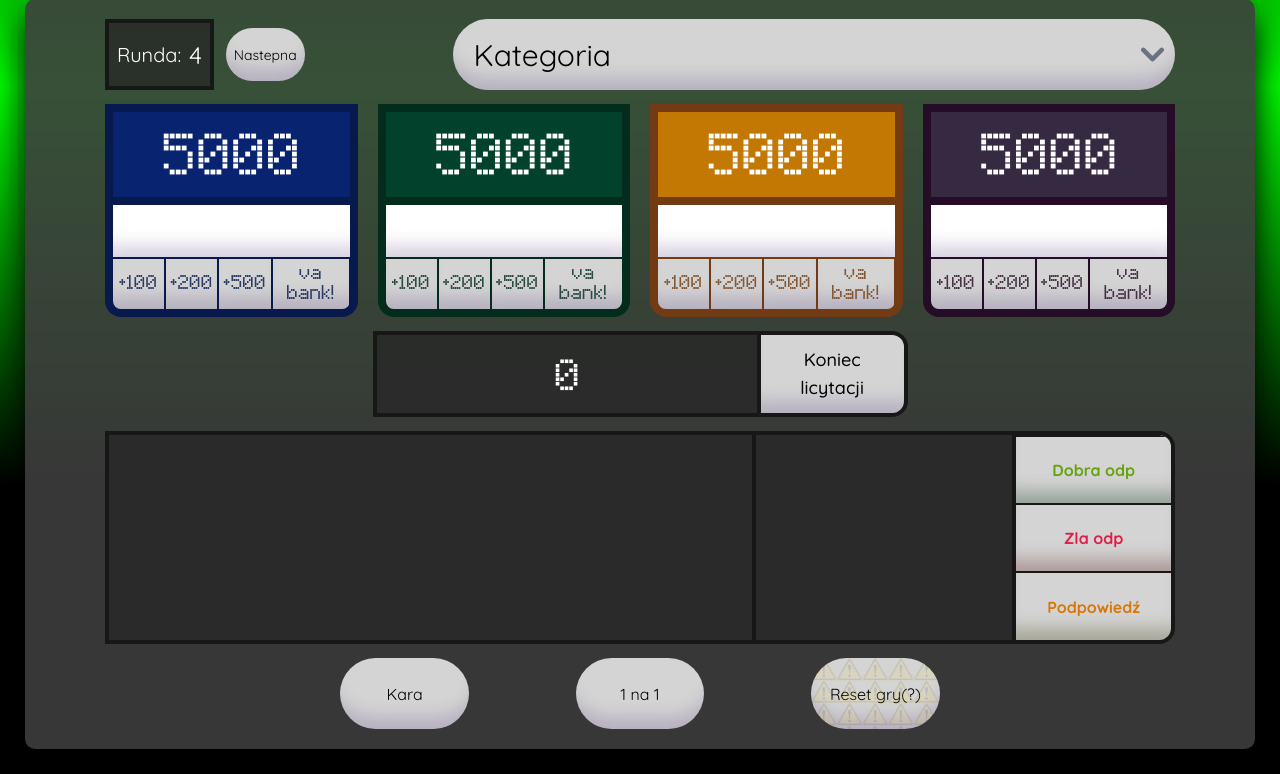
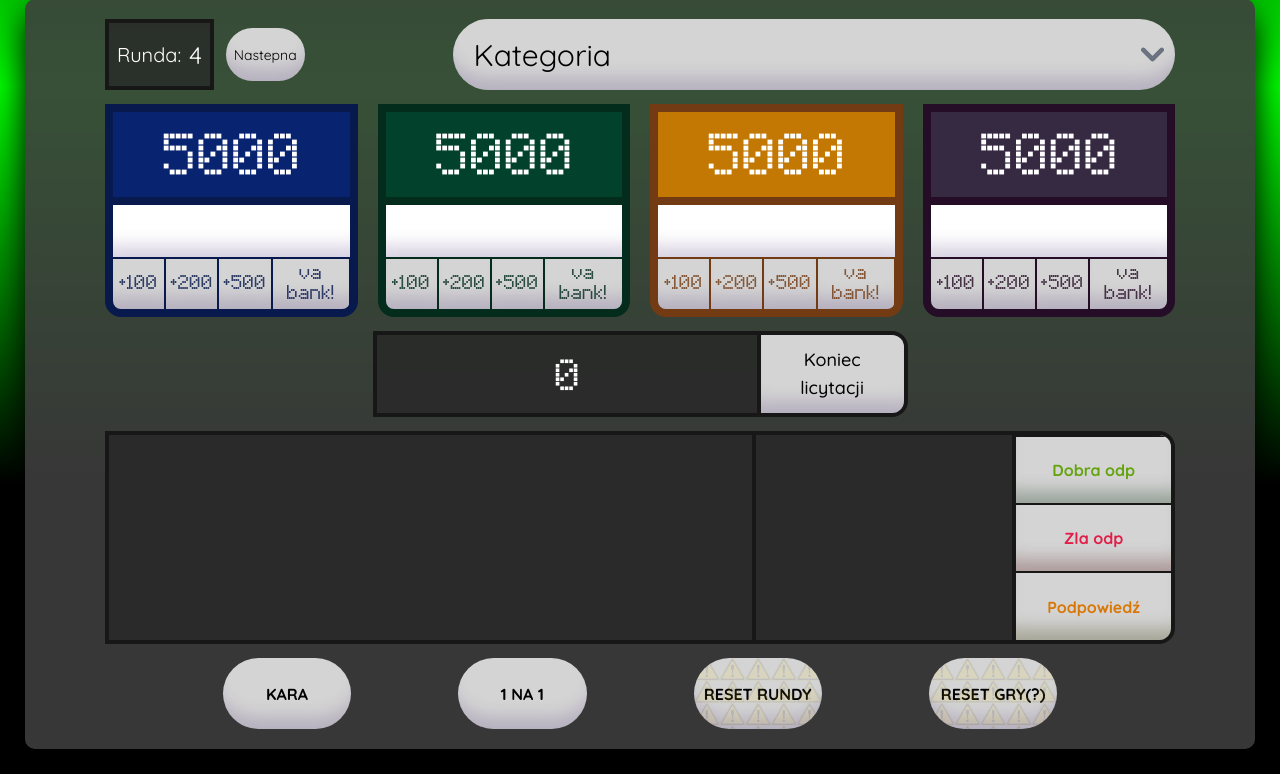
Before and after one commit to suchareq3/uwuntura-o-kase, a Django app: page /gra/ in a window 1280 px wide. Shown: the part 26-800 px from the top of the page. Run offline with Django 5.2, Linux system fonts and the light colour scheme; a user stored in the database is signed in; some libraries are stand-ins or nearby versions.

Commit message:
Dodany przycisk do resetu rundy (do poprawienia w backendzie)

```diff
--- a/awantura_o_kase/panel_admin/templates/admin_panel.html
+++ b/awantura_o_kase/panel_admin/templates/admin_panel.html
@@ -147,18 +147,46 @@
 
 			<!-- Dodatkowe przyciski -->
 			<div class="action-container flex flex-row w-full min-h-[10%] gap-[10%] justify-center">
-				<button class="w-[12%] px-2 bg-neutral-300 hover:bg-neutral-400 active:bg-neutral-500 text-black rounded-full">Kara</button> <!-- dodaj modal do tego-->
-				<button class="w-[12%] px-2 bg-neutral-300 hover:bg-neutral-400 active:bg-neutral-500 text-black rounded-full">1 na 1</button> <!-- dodaj modal do tego-->
-				<button class="w-[12%] px-2 bg-neutral-300 hover:bg-neutral-400 active:bg-neutral-500 text-black reset-gry rounded-full" data-modal-target="popup-modal" data-modal-toggle="popup-modal">Reset gry(?)</button>
+				<button class="w-[12%] px-2 bg-neutral-300 hover:bg-neutral-400 active:bg-neutral-500 text-black rounded-full uppercase font-bold">Kara</button> <!-- dodaj modal do tego-->
+				<button class="w-[12%] px-2 bg-neutral-300 hover:bg-neutral-400 active:bg-neutral-500 text-black rounded-full uppercase font-bold">1 na 1</button> <!-- dodaj modal do tego-->
+				<button class="w-[12%] px-2 bg-neutral-300 hover:bg-neutral-400 active:bg-neutral-500 text-black reset-gry rounded-full uppercase font-bold" data-modal-target="popup-modal-reset-rundy" data-modal-toggle="popup-modal-reset-gry">Reset rundy</button>
+				<button class="w-[12%] px-2 bg-neutral-300 hover:bg-neutral-400 active:bg-neutral-500 text-black reset-gry rounded-full uppercase font-bold" data-modal-target="popup-modal-reset-gry" data-modal-toggle="popup-modal-reset-gry">Reset gry(?)</button>
 			</div>
 		</div>
 	</section>
 
 	<!-- Modale -->
-	<div id="popup-modal" tabindex="-1" class="hidden overflow-y-auto overflow-x-hidden fixed top-0 right-0 left-0 z-50 justify-center items-center w-full md:inset-0 h-[calc(100%-1rem)] max-h-full">
+	<div id="popup-modal-reset-rundy" tabindex="-1" class="hidden overflow-y-auto overflow-x-hidden fixed top-0 right-0 left-0 z-50 justify-center items-center w-full md:inset-0 h-[calc(100%-1rem)] max-h-full">
 		<div class="relative p-4 w-full max-w-md max-h-full">
 			<div class="relative bg-white rounded-lg shadow dark:bg-gray-700">
-				<button type="button" class="absolute top-3 end-2.5 text-gray-400 bg-transparent hover:bg-gray-200 hover:text-gray-900 rounded-lg text-sm w-8 h-8 ms-auto inline-flex justify-center items-center dark:hover:bg-gray-600 dark:hover:text-white" data-modal-hide="popup-modal">
+				<button type="button" class="absolute top-3 end-2.5 text-gray-400 bg-transparent hover:bg-gray-200 hover:text-gray-900 rounded-lg text-sm w-8 h-8 ms-auto inline-flex justify-center items-center dark:hover:bg-gray-600 dark:hover:text-white" data-modal-hide="popup-modal-reset-rundy">
+					<svg class="w-3 h-3" aria-hidden="true" xmlns="http://www.w3.org/2000/svg" fill="none" viewBox="0 0 14 14">
+						<path stroke="currentColor" stroke-linecap="round" stroke-linejoin="round" stroke-width="2" d="m1 1 6 6m0 0 6 6M7 7l6-6M7 7l-6 6"/>
+					</svg>
+					<span class="sr-only">Close modal</span>
+				</button>
+				<div class="p-4 md:p-5 text-center">
+					<svg class="mx-auto mb-4 text-gray-400 w-12 h-12 dark:text-gray-200" aria-hidden="true" xmlns="http://www.w3.org/2000/svg" fill="none" viewBox="0 0 20 20">
+						<path stroke="currentColor" stroke-linecap="round" stroke-linejoin="round" stroke-width="2" d="M10 11V6m0 8h.01M19 10a9 9 0 1 1-18 0 9 9 0 0 1 18 0Z"/>
+					</svg>
+					<h3 class="mb-5 text-lg font-normal text-gray-500 dark:text-gray-400">Czy NA PEWNO chcesz zresetować obecną rundę?</h3>
+					<form method = "post" action = "{% url 'gra' %}">{% csrf_token %}
+						<button type = "submit" name = "reset" value = "reset" data-modal-hide="popup-modal-reset-rundy" type="button" class="text-white bg-red-600 hover:bg-red-800 focus:ring-4 focus:outline-none focus:ring-red-300 dark:focus:ring-red-800 font-medium rounded-lg text-sm inline-flex items-center px-5 py-2.5 text-center">
+							Tak, na pewno
+						</button>
+						<button data-modal-hide="popup-modal-reset-rundy" type="button" class="py-2.5 px-5 ms-3 text-sm font-medium text-gray-900 focus:outline-none bg-white rounded-lg border border-gray-200 hover:bg-gray-100 hover:text-blue-700 focus:z-10 focus:ring-4 focus:ring-gray-100 dark:focus:ring-gray-700 dark:bg-gray-800 dark:text-gray-400 dark:border-gray-600 dark:hover:text-white dark:hover:bg-gray-700">
+							No kurde w sumie to nie
+						</button>
+					</form>
+				</div>
+			</div>
+		</div>
+	</div>
+
+	<div id="popup-modal-reset-gry" tabindex="-1" class="hidden overflow-y-auto overflow-x-hidden fixed top-0 right-0 left-0 z-50 justify-center items-center w-full md:inset-0 h-[calc(100%-1rem)] max-h-full">
+		<div class="relative p-4 w-full max-w-md max-h-full">
+			<div class="relative bg-white rounded-lg shadow dark:bg-gray-700">
+				<button type="button" class="absolute top-3 end-2.5 text-gray-400 bg-transparent hover:bg-gray-200 hover:text-gray-900 rounded-lg text-sm w-8 h-8 ms-auto inline-flex justify-center items-center dark:hover:bg-gray-600 dark:hover:text-white" data-modal-hide="popup-modal-reset-gry">
 					<svg class="w-3 h-3" aria-hidden="true" xmlns="http://www.w3.org/2000/svg" fill="none" viewBox="0 0 14 14">
 						<path stroke="currentColor" stroke-linecap="round" stroke-linejoin="round" stroke-width="2" d="m1 1 6 6m0 0 6 6M7 7l6-6M7 7l-6 6"/>
 					</svg>
@@ -170,10 +198,10 @@
 					</svg>
 					<h3 class="mb-5 text-lg font-normal text-gray-500 dark:text-gray-400">Czy NA PEWNO chcesz zresetować grę?</h3>
 					<form method = "post" action = "{% url 'gra' %}">{% csrf_token %}
-						<button type = "submit" name = "reset" value = "reset" data-modal-hide="popup-modal" type="button" class="text-white bg-red-600 hover:bg-red-800 focus:ring-4 focus:outline-none focus:ring-red-300 dark:focus:ring-red-800 font-medium rounded-lg text-sm inline-flex items-center px-5 py-2.5 text-center">
+						<button type = "submit" name = "reset" value = "reset" data-modal-hide="popup-modal-reset-gry" type="button" class="text-white bg-red-600 hover:bg-red-800 focus:ring-4 focus:outline-none focus:ring-red-300 dark:focus:ring-red-800 font-medium rounded-lg text-sm inline-flex items-center px-5 py-2.5 text-center">
 							Tak, na pewno
 						</button>
-						<button data-modal-hide="popup-modal" type="button" class="py-2.5 px-5 ms-3 text-sm font-medium text-gray-900 focus:outline-none bg-white rounded-lg border border-gray-200 hover:bg-gray-100 hover:text-blue-700 focus:z-10 focus:ring-4 focus:ring-gray-100 dark:focus:ring-gray-700 dark:bg-gray-800 dark:text-gray-400 dark:border-gray-600 dark:hover:text-white dark:hover:bg-gray-700">
+						<button data-modal-hide="popup-modal-reset-gry" type="button" class="py-2.5 px-5 ms-3 text-sm font-medium text-gray-900 focus:outline-none bg-white rounded-lg border border-gray-200 hover:bg-gray-100 hover:text-blue-700 focus:z-10 focus:ring-4 focus:ring-gray-100 dark:focus:ring-gray-700 dark:bg-gray-800 dark:text-gray-400 dark:border-gray-600 dark:hover:text-white dark:hover:bg-gray-700">
 							No kurde w sumie to nie
 						</button>
 					</form>
```
